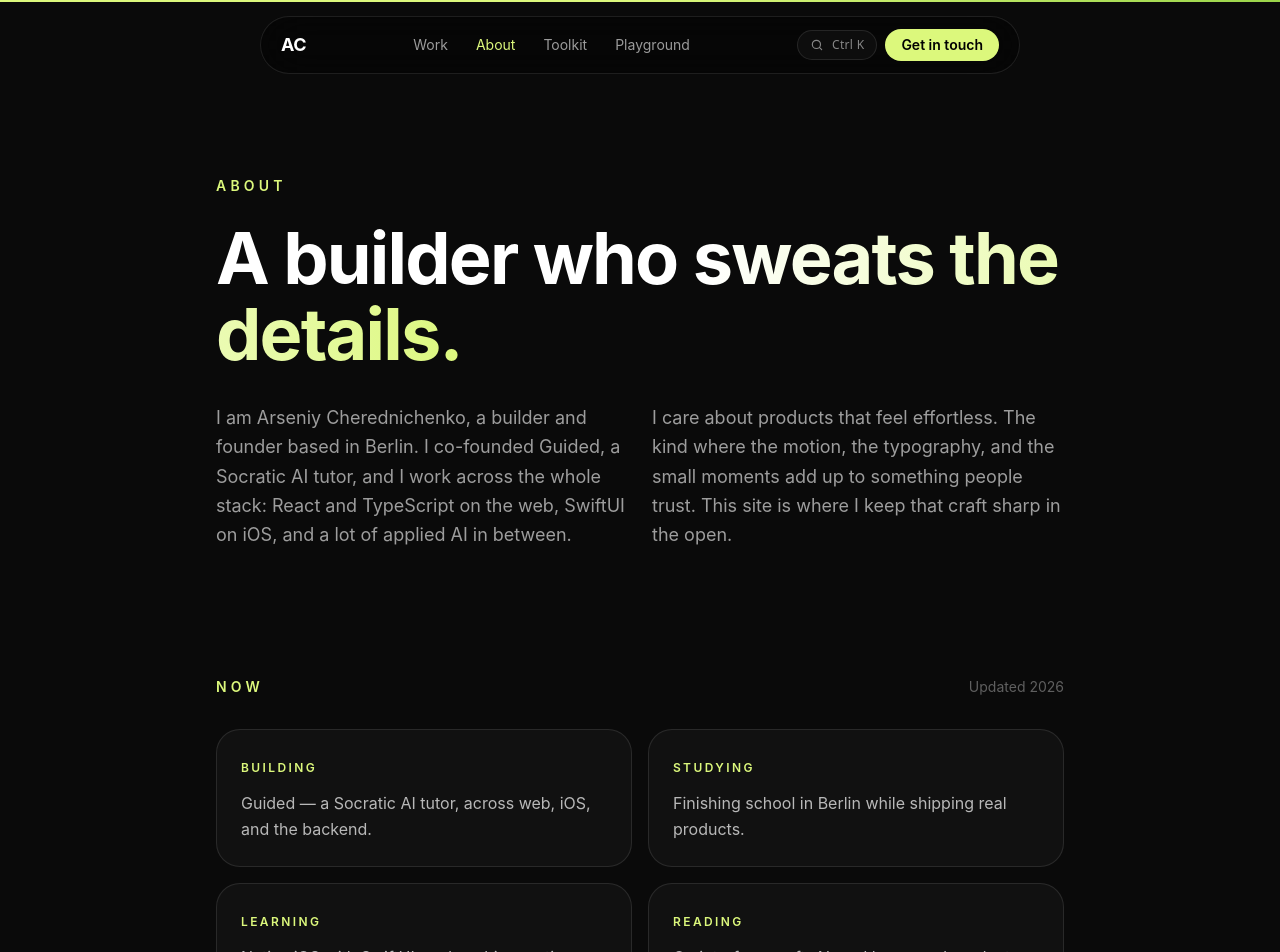
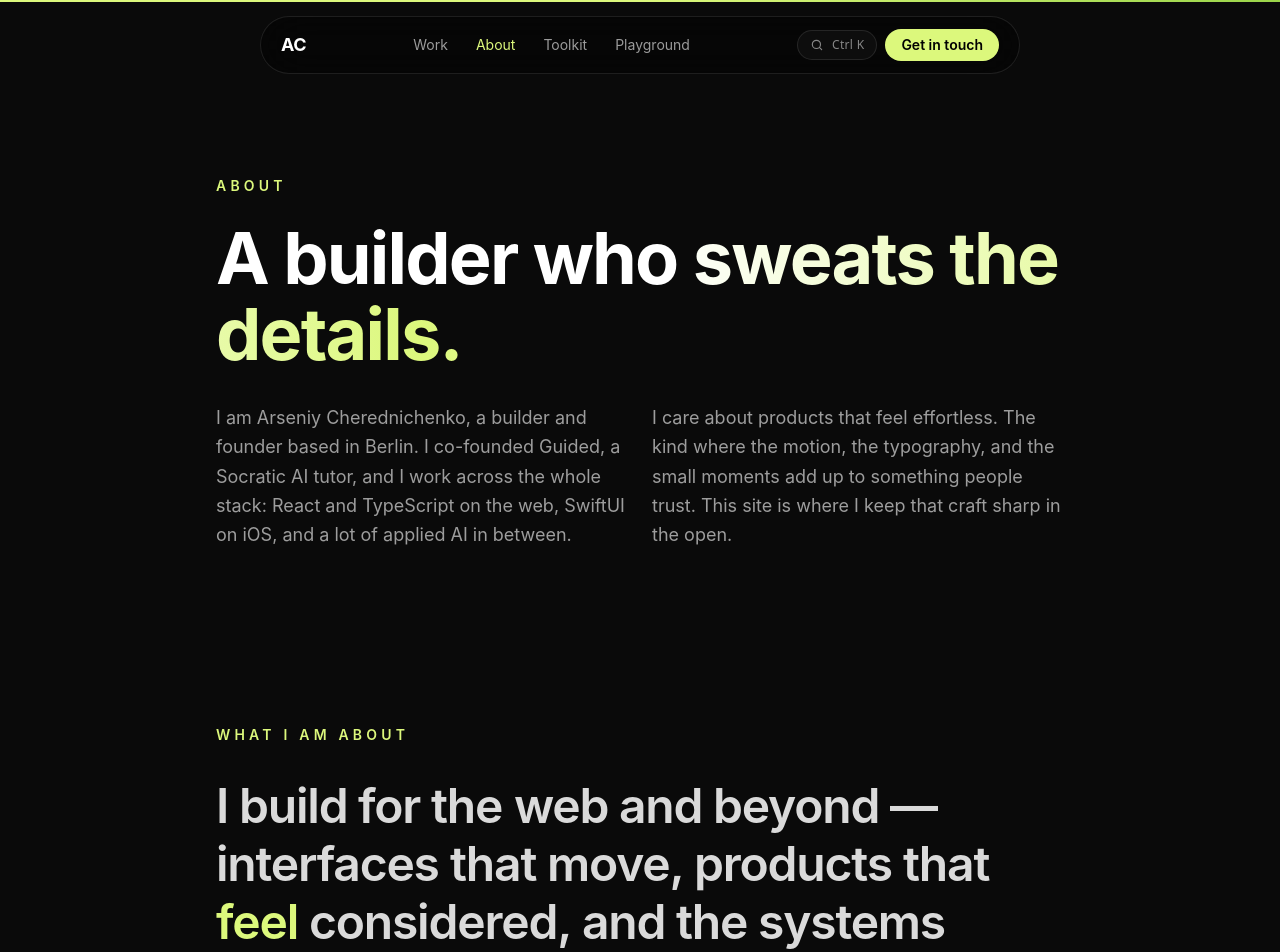
Before and after one commit to ArseniyCherednichenko/portfolio, a React (Vite) app: page /about in a window 1280 px wide. Shown: the top 952 px of the page. Built offline with nearby package versions, Linux system fonts and the light colour scheme.

Commit message:
About: add a scroll-revealed statement that frames the broader craft

```diff
--- a/src/pages/About.tsx
+++ b/src/pages/About.tsx
@@ -6,6 +6,7 @@ import { GradientText } from '../components/GradientText'
 import { TiltCard } from '../components/TiltCard'
 import { SpotlightCard } from '../components/SpotlightCard'
 import { MagneticButton } from '../components/MagneticButton'
+import { ScrollReveal } from '../components/ScrollReveal'
 import { Seo } from '../components/Seo'
 
 const EASE = [0.16, 1, 0.3, 1] as const
@@ -99,6 +100,22 @@ export default function About() {
           </p>
         </motion.div>
       </header>
+
+      {/* STATEMENT */}
+      <section className="mx-auto w-full max-w-4xl px-6 py-20 sm:py-28">
+        <Reveal>
+          <Eyebrow>What I am about</Eyebrow>
+        </Reveal>
+        <ScrollReveal
+          className="mt-8 text-3xl font-semibold leading-[1.25] tracking-tight text-white/85 sm:text-5xl sm:leading-[1.2]"
+          highlight={['craft', 'motion', 'type', 'feel', 'details']}
+        >
+          I build for the web and beyond — interfaces that move, products that
+          feel considered, and the systems underneath them. I care less about
+          any single project than about the craft that carries across all of
+          them: motion, type, and the quiet details most people only feel.
+        </ScrollReveal>
+      </section>
 
       {/* NOW */}
       <section className="mx-auto w-full max-w-4xl px-6 py-16">
```
